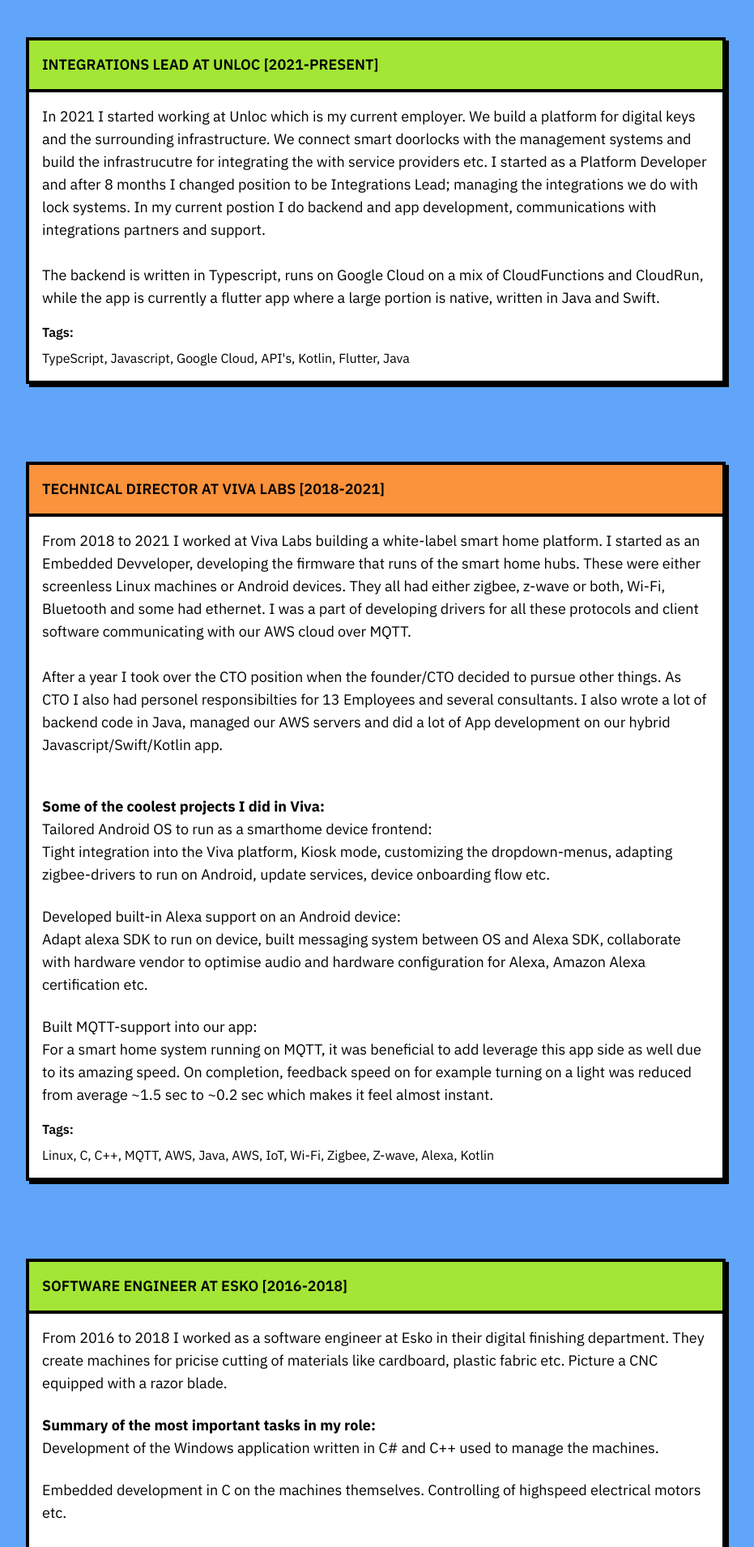
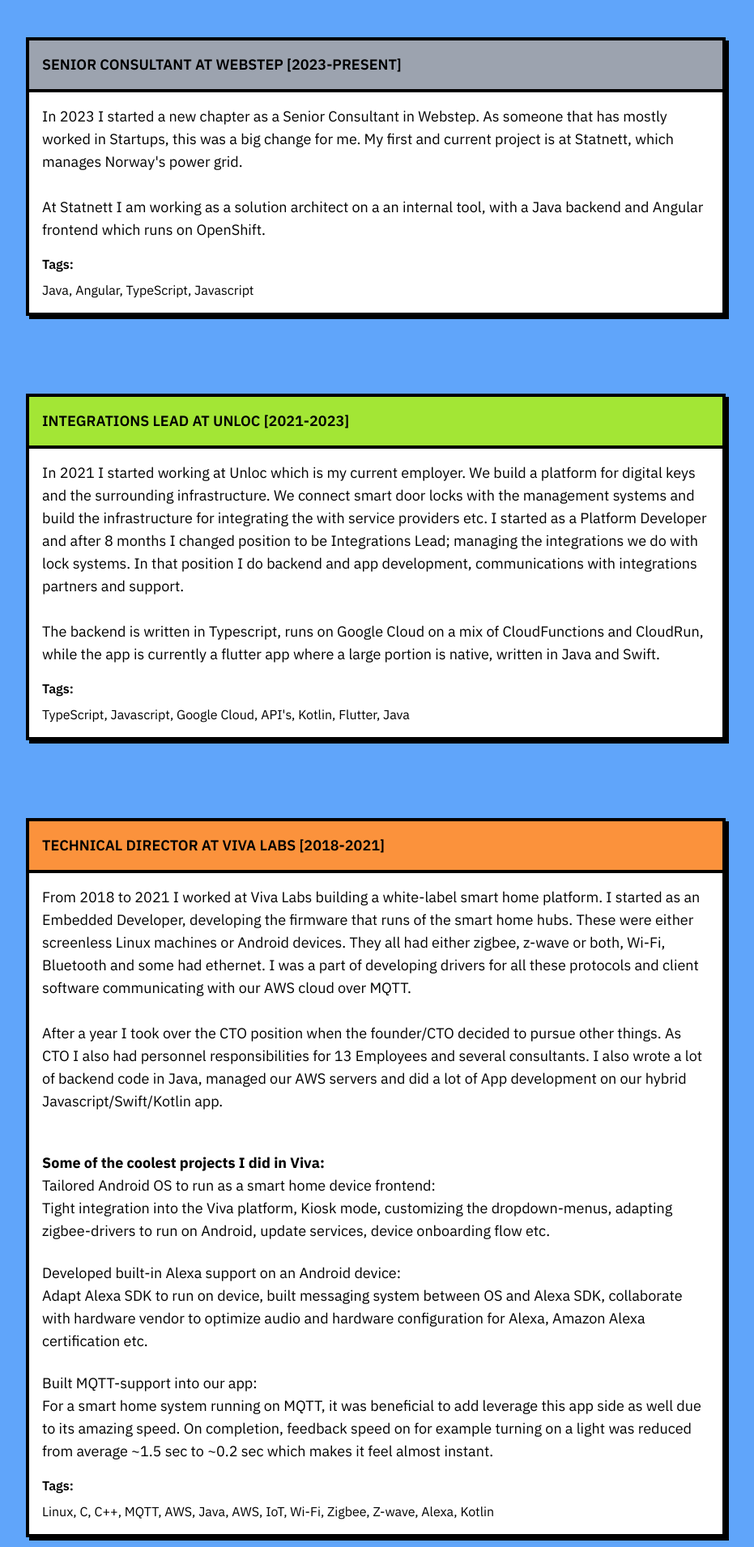
Before and after one commit to frikksol/personal-website, a SvelteKit app: page /aboutMe in a window 1280 px wide. Shown: the part 1140-3050 px from the top of the page at 81% size, without its empty margins (176-1107 px from the left). Built offline with nearby package versions, Linux system fonts and the light colour scheme.

Commit message:
💄 Add webstep card and fix typos

```diff
--- a/src/components/cards/about-me/eskoCard.svelte
+++ b/src/components/cards/about-me/eskoCard.svelte
@@ -9,7 +9,7 @@
 >
   <p class="text-lg">
     From 2016 to 2018 I worked as a software engineer at Esko in their digital
-    finishing department. They create machines for pricise cutting of materials
+    finishing department. They create machines for precise cutting of materials
     like cardboard, plastic fabric etc. Picture a CNC equipped with a razor
     blade.
   </p>
@@ -23,8 +23,8 @@
   </p>
   <br />
   <p class="text-lg">
-    Embedded development in C on the machines themselves. Controlling of
-    highspeed electrical motors etc.
+    Embedded development in C on the machines themselves. Controlling of high
+    speed electrical motors etc.
   </p>
   <br />
   <p class="text-lg">
--- a/src/components/cards/about-me/ntnuCard.svelte
+++ b/src/components/cards/about-me/ntnuCard.svelte
@@ -10,7 +10,7 @@
   <p class="text-lg">
     From 2010 to 2015 I was a student at the Norwegian University of Science and
     Technology (NTNU) in Trondheim, Norway. I specialized in Signal Processing,
-    Acoustics and Media. It was during my studies I realised that I really loved
+    Acoustics and Media. It was during my studies I realized that I really loved
     programming and decided to pursue a career in software development instead
     of electronics.
     <br /><br />
--- a/src/components/cards/about-me/trashTagCard.svelte
+++ b/src/components/cards/about-me/trashTagCard.svelte
@@ -10,7 +10,7 @@
   <p class="text-lg">
     During the end of my studies and the first half year after graduating, I was
     a part of creating TrashTag. This was an initiative to leverage the use of
-    "cheap" consumer subsea ROV's, and outfitting these with sensors to log
+    "cheap" consumer sub sea ROV's, and outfitting these with sensors to log
     location and depth of marine trash.
     <br /><br />
     The reasoning for the project was that marine trash is a huge problem, and using
--- a/src/components/cards/about-me/unlocCard.svelte
+++ b/src/components/cards/about-me/unlocCard.svelte
@@ -5,17 +5,17 @@
 <StandardCard
   headerColor="bg-lime-400"
   bodyColor="bg-white"
-  title="Integrations Lead at Unloc [2021-present]"
+  title="Integrations Lead at Unloc [2021-2023]"
 >
   <p class="text-lg">
     In 2021 I started working at Unloc which is my current employer. We build a
     platform for digital keys and the surrounding infrastructure. We connect
-    smart doorlocks with the management systems and build the infrastrucutre for
-    integrating the with service providers etc. I started as a Platform
+    smart door locks with the management systems and build the infrastructure
+    for integrating the with service providers etc. I started as a Platform
     Developer and after 8 months I changed position to be Integrations Lead;
-    managing the integrations we do with lock systems. In my current postion I
-    do backend and app development, communications with integrations partners
-    and support.
+    managing the integrations we do with lock systems. In that position I do
+    backend and app development, communications with integrations partners and
+    support.
     <br /><br />
     The backend is written in Typescript, runs on Google Cloud on a mix of CloudFunctions
     and CloudRun, while the app is currently a flutter app where a large portion
--- a/src/components/cards/about-me/vivaCard.svelte
+++ b/src/components/cards/about-me/vivaCard.svelte
@@ -9,7 +9,7 @@
 >
   <p class="text-lg">
     From 2018 to 2021 I worked at Viva Labs building a white-label smart home
-    platform. I started as an Embedded Devveloper, developing the firmware that
+    platform. I started as an Embedded Developer, developing the firmware that
     runs of the smart home hubs. These were either screenless Linux machines or
     Android devices. They all had either zigbee, z-wave or both, Wi-Fi,
     Bluetooth and some had ethernet. I was a part of developing drivers for all
@@ -17,7 +17,7 @@
     MQTT.
     <br /><br />
     After a year I took over the CTO position when the founder/CTO decided to pursue
-    other things. As CTO I also had personel responsibilties for 13 Employees and
+    other things. As CTO I also had personnel responsibilities for 13 Employees and
     several consultants. I also wrote a lot of backend code in Java, managed our
     AWS servers and did a lot of App development on our hybrid Javascript/Swift/Kotlin
     app.
@@ -25,7 +25,7 @@
   <br /><br />
   <h2 class="text-lg font-bold">Some of the coolest projects I did in Viva:</h2>
   <h2 class="text-lg">
-    Tailored Android OS to run as a smarthome device frontend:
+    Tailored Android OS to run as a smart home device frontend:
   </h2>
   <p class="text-lg">
     Tight integration into the Viva platform, Kiosk mode, customizing the
@@ -38,8 +38,8 @@
     Developed built-in Alexa support on an Android device:
   </h2>
   <p class="text-lg">
-    Adapt alexa SDK to run on device, built messaging system between OS and
-    Alexa SDK, collaborate with hardware vendor to optimise audio and hardware
+    Adapt Alexa SDK to run on device, built messaging system between OS and
+    Alexa SDK, collaborate with hardware vendor to optimize audio and hardware
     configuration for Alexa, Amazon Alexa certification etc.
   </p>
   <br />
--- /dev/null
+++ b/src/components/cards/about-me/webstepCard.svelte
@@ -0,0 +1,22 @@
+<script lang="ts">
+  import StandardCard from "../standardCard.svelte";
+</script>
+
+<StandardCard
+  headerColor="bg-gray-400"
+  bodyColor="bg-white"
+  title="Senior Consultant at Webstep [2023-present]"
+>
+  <p class="text-lg">
+    In 2023 I started a new chapter as a Senior Consultant in Webstep. As
+    someone that has mostly worked in Startups, this was a big change for me. My
+    first and current project is at Statnett, which manages Norway's power grid.
+    <br /><br />
+    At Statnett I am working as a solution architect on a an internal tool, with
+    a Java backend and Angular frontend which runs on OpenShift.
+  </p>
+  <h1 class="pt-4 font-semibold">Tags:</h1>
+  <div class="space mt-2 flex flex-row flex-wrap">
+    Java, Angular, TypeScript, Javascript
+  </div></StandardCard
+>
--- a/src/routes/aboutMe/+page.svelte
+++ b/src/routes/aboutMe/+page.svelte
@@ -5,6 +5,7 @@
   import TrashTagCard from "../../components/cards/about-me/trashTagCard.svelte";
   import UnlocCard from "../../components/cards/about-me/unlocCard.svelte";
   import VivaCard from "../../components/cards/about-me/vivaCard.svelte";
+  import WebstepCard from "../../components/cards/about-me/webstepCard.svelte";
 
   let innerWidth = 0;
   $: singleCol = innerWidth <= 1280;
@@ -53,6 +54,7 @@
 
   {#if singleCol}
     <div class="grid grid-cols-1 gap-0 px-6 py-12 xl:px-52">
+      <WebstepCard />
       <UnlocCard />
       <VivaCard />
       <EskoCard />
@@ -62,12 +64,13 @@
   {:else}
     <div class="grid grid-cols-1 justify-start xl:grid-cols-2 xl:px-52">
       <div class="pl-8 pr-6">
-        <UnlocCard />
-        <TrashTagCard />
+        <WebstepCard />
+        <VivaCard />
         <NtnuCard />
       </div>
       <div class="pl-6 pr-8">
-        <VivaCard />
+        <UnlocCard />
+        <TrashTagCard />
         <EskoCard />
       </div>
     </div>
```
